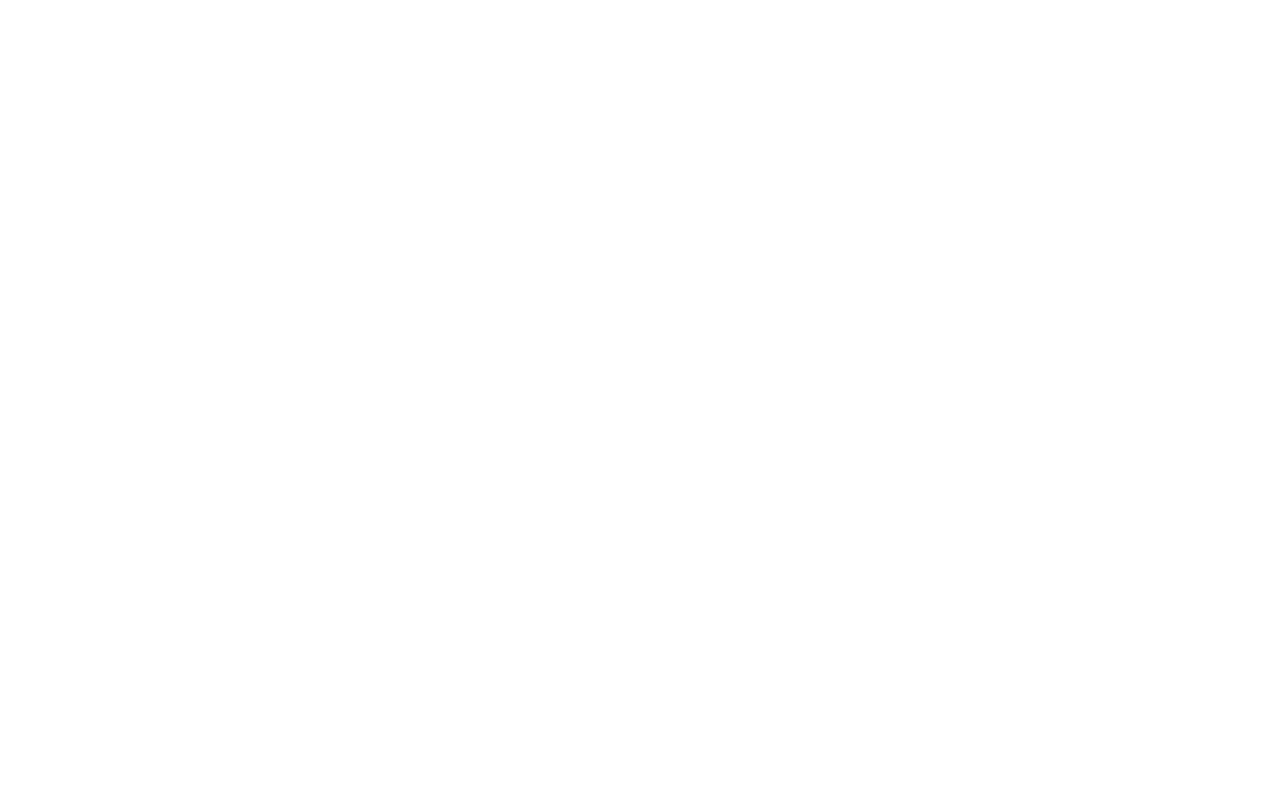
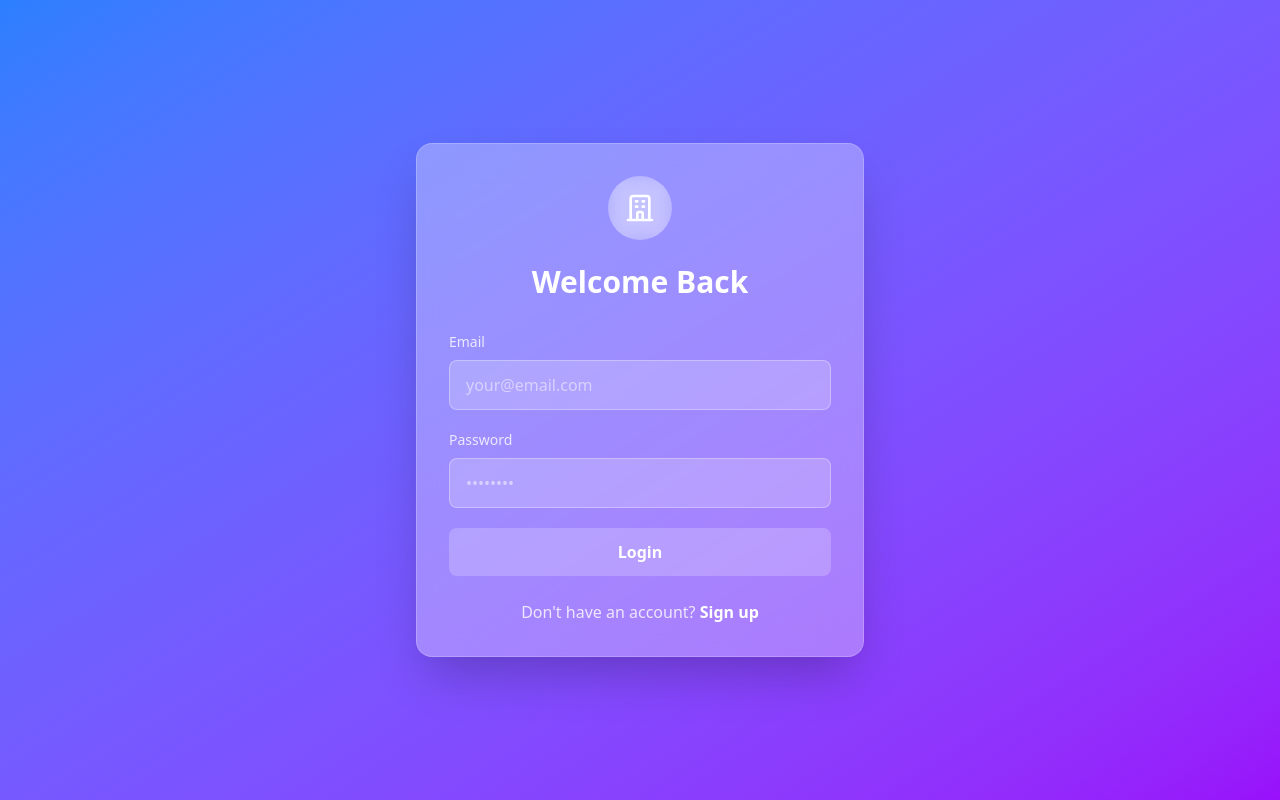
Before and after one commit to AtstecP/qr-receipt-project, a React (Vite) app in the folder frontend/qr-react-app/: page /login in a window 1280 px wide. Before the commit this address had no page. Built offline with nearby package versions, Linux system fonts and the light colour scheme.

Commit message:
finish login and registration

```diff
--- a/frontend/qr-react-app/src/App.jsx
+++ b/frontend/qr-react-app/src/App.jsx
@@ -1,14 +1,59 @@
-import { Routes, Route } from 'react-router-dom'
-import LoginRegister from './components/LoginRegister'
-import MainPage from './components/MainPage'
+import { Routes, Route, Navigate, useNavigate } from 'react-router-dom';
+import { useState, useEffect } from 'react';
+import LoginRegister from './components/LoginRegister';
+import MainPage from './components/MainPage';
 
 function App() {
+  const [user, setUser] = useState(null);
+  const navigate = useNavigate();
+
+  // Проверяем токен при загрузке приложения
+  useEffect(() => {
+    const token = localStorage.getItem('jwtToken');
+    if (token) {
+      // Здесь можно добавить проверку токена на сервере
+      // Для примера просто сохраняем минимальные данные
+      setUser({ email: localStorage.getItem('userEmail') });
+    }
+  }, []);
+
+  const handleLoginSuccess = (userData) => {
+    setUser(userData);
+    localStorage.setItem('userEmail', userData.email); // Сохраняем email
+    navigate('/'); // Перенаправляем на главную
+  };
+
+  const handleLogout = () => {
+    localStorage.removeItem('jwtToken');
+    localStorage.removeItem('userEmail');
+    setUser(null);
+    navigate('/login');
+  };
+
   return (
     <Routes>
-      <Route path="/" element={<LoginRegister />} />
-      <Route path="/dashboard" element={<MainPage />} />
+      <Route
+        path="/login"
+        element={
+          user ? (
+            <Navigate to="/" replace />
+          ) : (
+            <LoginRegister onLoginSuccess={handleLoginSuccess} />
+          )
+        }
+      />
+      <Route
+        path="/"
+        element={
+          user ? (
+            <MainPage user={user} onLogout={handleLogout} />
+          ) : (
+            <Navigate to="/login" replace />
+          )
+        }
+      />
     </Routes>
-  )
+  );
 }
 
-export default App
+export default App;
--- a/frontend/qr-react-app/src/components/LoginRegister.jsx
+++ b/frontend/qr-react-app/src/components/LoginRegister.jsx
@@ -1,5 +1,5 @@
 import React, { useState } from "react";
-import axios from 'axios';
+import axios from "axios";
 import { useNavigate } from "react-router-dom";
 
 const LoginRegister = ({ onLoginSuccess }) => {
@@ -23,39 +23,48 @@ const LoginRegister = ({ onLoginSuccess }) => {
         // Login API call
         const response = await axios.post(`${API_BASE_URL}/api/v1/login`, {
           email,
-          password
+          password,
         });
 
         // Store JWT token in localStorage
-        localStorage.setItem('jwtToken', response.data.access_token);
-
+        localStorage.setItem("jwtToken", response.data.access_token);
+        localStorage.setItem("userEmail", email);
         // Set default Authorization header for future requests
-        axios.defaults.headers.common['Authorization'] = `Bearer ${response.data.access_token}`;
-
+        axios.defaults.headers.common[
+          "Authorization"
+        ] = `Bearer ${response.data.access_token}`;
         console.log("Login successful:", response.data);
-        onLoginSuccess(response.data.user); // Pass user data to parent
+        onLoginSuccess(email); // Pass user data to parent
+        navigate("/");
       } else {
         // Register API call
         await axios.post(`${API_BASE_URL}/api/v1/register`, {
           company_name: companyName,
           email,
-          password
+          password,
         });
 
-        // After successful registration, switch to login view
-        setIsLogin(true);
-        setError(""); // Clear any previous errors
-        // Show success message
-        setError("Registration successful! Please login.");
-        // Clear form fields
-        setEmail("");
-        setPassword("");
-        setCompanyName("");
+        const loginResponse = await axios.post(`${API_BASE_URL}/api/v1/login`, {
+          email,
+          password,
+        });
+        localStorage.setItem("jwtToken", loginResponse.data.access_token);
+        localStorage.setItem("userEmail", email);
+        // Set default Authorization header for future requests
+        axios.defaults.headers.common[
+          "Authorization"
+        ] = `Bearer ${loginResponse.data.access_token}`;
+        onLoginSuccess(email); // Pass user data to parent
+        navigate("/");
       }
     } catch (err) {
       let errorMessage = "Something went wrong";
       if (err.response) {
-        errorMessage = err.response.data.detail || err.response.statusText;
+        if (err.response.status === 403) {
+          errorMessage = "Invalid email or password";
+        } else {
+          errorMessage = err.response.data.detail || err.response.statusText;
+        }
       } else if (err.request) {
         errorMessage = "No response from server";
       }
@@ -100,7 +109,10 @@ const LoginRegister = ({ onLoginSuccess }) => {
         <form onSubmit={handleSubmit} className="space-y-5">
           {!isLogin && (
             <div className="space-y-2 animate-fadeIn">
-              <label htmlFor="company" className="block text-sm font-medium text-white/80">
+              <label
+                htmlFor="company"
+                className="block text-sm font-medium text-white/80"
+              >
                 Company Name
               </label>
               <input
@@ -116,7 +128,10 @@ const LoginRegister = ({ onLoginSuccess }) => {
           )}
 
           <div className="space-y-2">
-            <label htmlFor="email" className="block text-sm font-medium text-white/80">
+            <label
+              htmlFor="email"
+              className="block text-sm font-medium text-white/80"
+            >
               Email
             </label>
             <input
@@ -131,7 +146,10 @@ const LoginRegister = ({ onLoginSuccess }) => {
           </div>
 
           <div className="space-y-2">
-            <label htmlFor="password" className="block text-sm font-medium text-white/80">
+            <label
+              htmlFor="password"
+              className="block text-sm font-medium text-white/80"
+            >
               Password
             </label>
             <input
@@ -148,11 +166,10 @@ const LoginRegister = ({ onLoginSuccess }) => {
           <button
             type="submit"
             disabled={isLoading}
-            className={`w-full py-3 px-4 rounded-lg font-semibold text-white transition-all duration-300 ${
-              isLoading
-                ? "bg-blue-400 cursor-not-allowed"
-                : "bg-white/20 hover:bg-white/30 hover:shadow-lg"
-            } flex items-center justify-center`}
+            className={`w-full py-3 px-4 rounded-lg font-semibold text-white transition-all duration-300 ${isLoading
+              ? "bg-blue-400 cursor-not-allowed"
+              : "bg-white/20 hover:bg-white/30 hover:shadow-lg"
+              } flex items-center justify-center`}
           >
             {isLoading ? (
               <>
```
